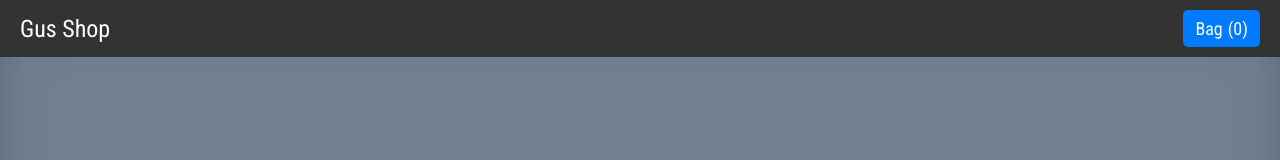
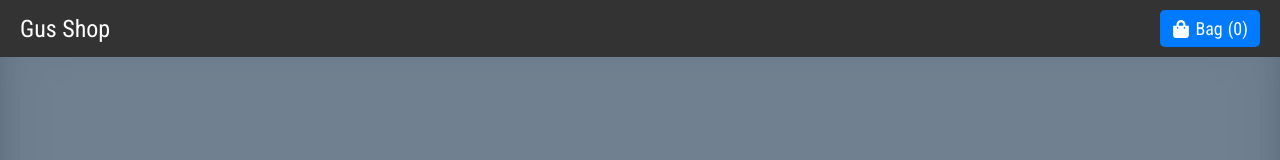
Before and after one commit to yerrapragada011/ecommerce-store, a React (Create React App) app in the folder frontend/: page /bag in a window 1280 px wide. Shown: the top 160 px of the page. Built offline with nearby package versions, Linux system fonts and the light colour scheme.

Commit message:
Add bag icon to desktop screens

```diff
--- a/frontend/src/components/Nav.css
+++ b/frontend/src/components/Nav.css
@@ -31,7 +31,7 @@
 }
 
 .bag-icon {
-  display: none;
+  /* display: none; */
   font-size: 18px;
 }
 
--- a/frontend/src/components/Nav.js
+++ b/frontend/src/components/Nav.js
@@ -10,8 +10,8 @@ const Nav = ({ bagItemCount }) => {
         Gus Shop
       </Link>
       <Link to="/bag" className="bag-button">
-        <span className="bag-text">Bag</span>
-        <FaShoppingBag className="bag-icon" /> ({bagItemCount})
+        <FaShoppingBag className="bag-icon" />
+        <span className="bag-text">Bag</span>({bagItemCount})
       </Link>
     </nav>
   )
```
